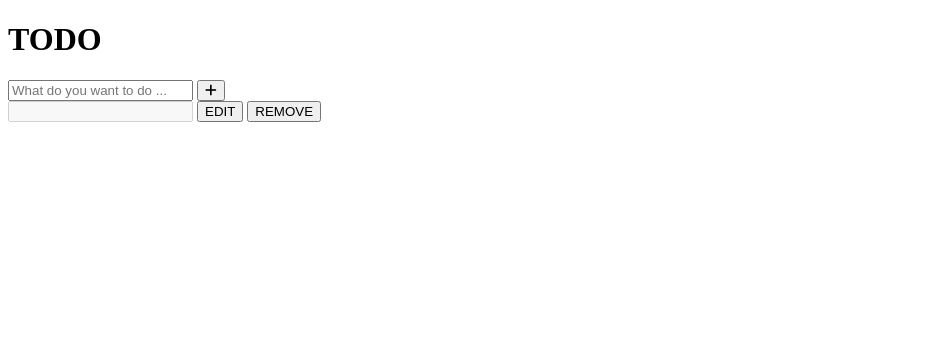
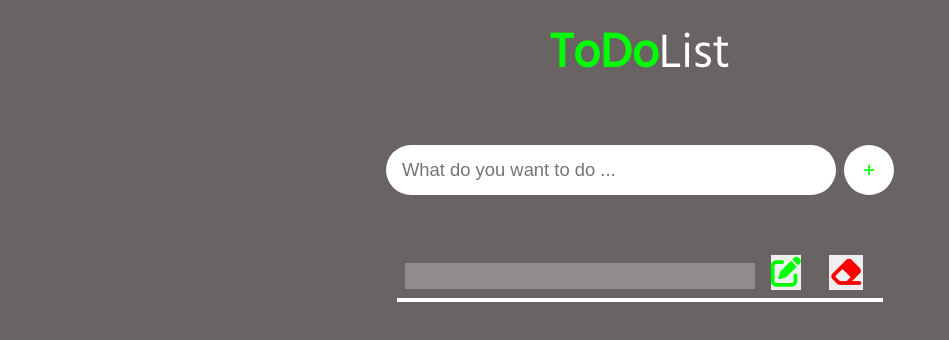
Before and after one commit to aghilesrahmani/todoList, a plain HTML site: page index.html in a window 1280 px wide. Shown: the whole page, without its empty margins (0-949 px from the left). Drawn offline with Linux system fonts and the light colour scheme.

Commit message:
html et css finit

```diff
--- a/index.html
+++ b/index.html
@@ -2,13 +2,14 @@
 <html>
     <head>
         <link rel="stylesheet" href="path/to/font-awesome/css/font-awesome.min.css">
+        <link href="https://fonts.googleapis.com/css2?family=Hind&display=swap" rel="stylesheet">
         <script src="https://kit.fontawesome.com/2f8cc94e9e.js" crossorigin="anonymous"></script>
         <title>TODO List</title>
         <link rel="stylesheet" type="text/css" href="style.css">
     </head>
 
     <body>
-        <h1><span class="styling">TODO</span></h1>
+        <h1><span class="styling">ToDo</span>List</h1>
         <div class="input_div">
             <input class="input" type="text" placeholder="What do you want to do ...">
             <button class="addButton"><i class="fas fa-plus"></i></button>
@@ -17,10 +18,10 @@
         <div class="container">
             <div class="item">
             <input type="text" class="item_input" disabled>
-            <button class="editButton">EDIT</button>
-            <button class="removeButton">REMOVE</button>
+            <button class="editButton"><i class="fas fa-edit"></i></button>
+            <button class="removeButton"><i class="fas fa-eraser"></i></button>
         </div>
 
-
+        <script type="text/javascript" src="main.js"></script>
     </body>
 </html>
--- a/style.css
+++ b/style.css
@@ -0,0 +1,109 @@
+*{
+    padding: 0;
+    margin: 0;
+    box-sizing: border-box;
+}
+
+body{
+    height: 100%;
+    background-color: rgb(105, 99, 99);
+
+
+}
+
+h1{
+    font-size: 3rem;
+    font-weight: 50;
+    margin: 1rem 0 3rem;
+    text-align: center;
+    color: #fff;
+    font-family: 'Hind', sans-serif;
+
+
+}
+
+.styling{
+    font-weight: 800;
+    color: lime;
+}
+
+.input_div{
+    display: flex;
+    justify-content: center;
+    align-items: center;
+    text-align: center;
+}
+
+.input_div .input{
+    padding: 0.5rem 1rem;
+    height: 50px;
+    border: none;
+    outline: none;
+    background-color: #fff;
+    width: 450px;
+    font-size: 1.15rem;
+    margin: 0.25rem;
+    border-radius: 25px;
+
+}
+
+.addButton{
+    height: 50px;
+    width: 50px;
+    border-radius: 25px;
+    border: none;
+    outline: none;
+    background-color: #fff;
+    color: lime;
+    margin: 0.25rem;
+    cursor: pointer;
+
+}
+
+.addButton:hover{
+    opacity: 0.7;
+}
+
+.container{
+    display: flex;
+    flex-direction: column;
+    justify-content: center;
+    align-items: center;
+    text-align: center;
+    margin-top: 3rem;
+}
+
+.item{
+    padding: 0.5rem;
+    margin-bottom: 1.5rem;
+    border-bottom: 4px solid #fff;
+
+}
+
+.item_input{
+    background-color: none;
+    outline: none;
+    color: #fff;
+    border: none;
+    width: 350px;
+    font-size: 1.4rem;
+
+}
+
+.editButton{
+    font-size: 1.9rem;
+    margin: 0 0.75rem;
+    outline: none;
+    border: none;
+    color: lime;
+
+}
+
+.removeButton{
+    font-size: 1.9rem;
+    margin: 0 0.75rem;
+    outline: none;
+    border: none;
+    color: red;
+
+}
```
